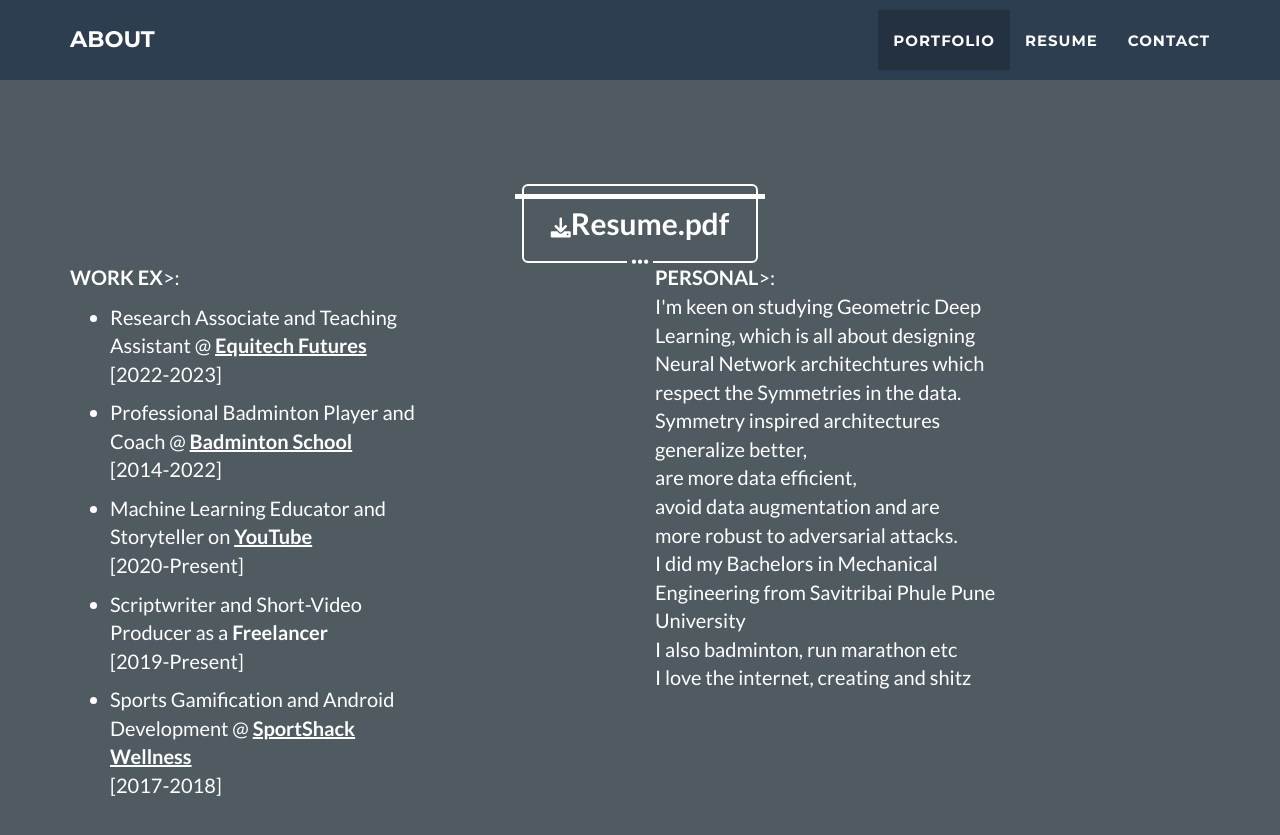
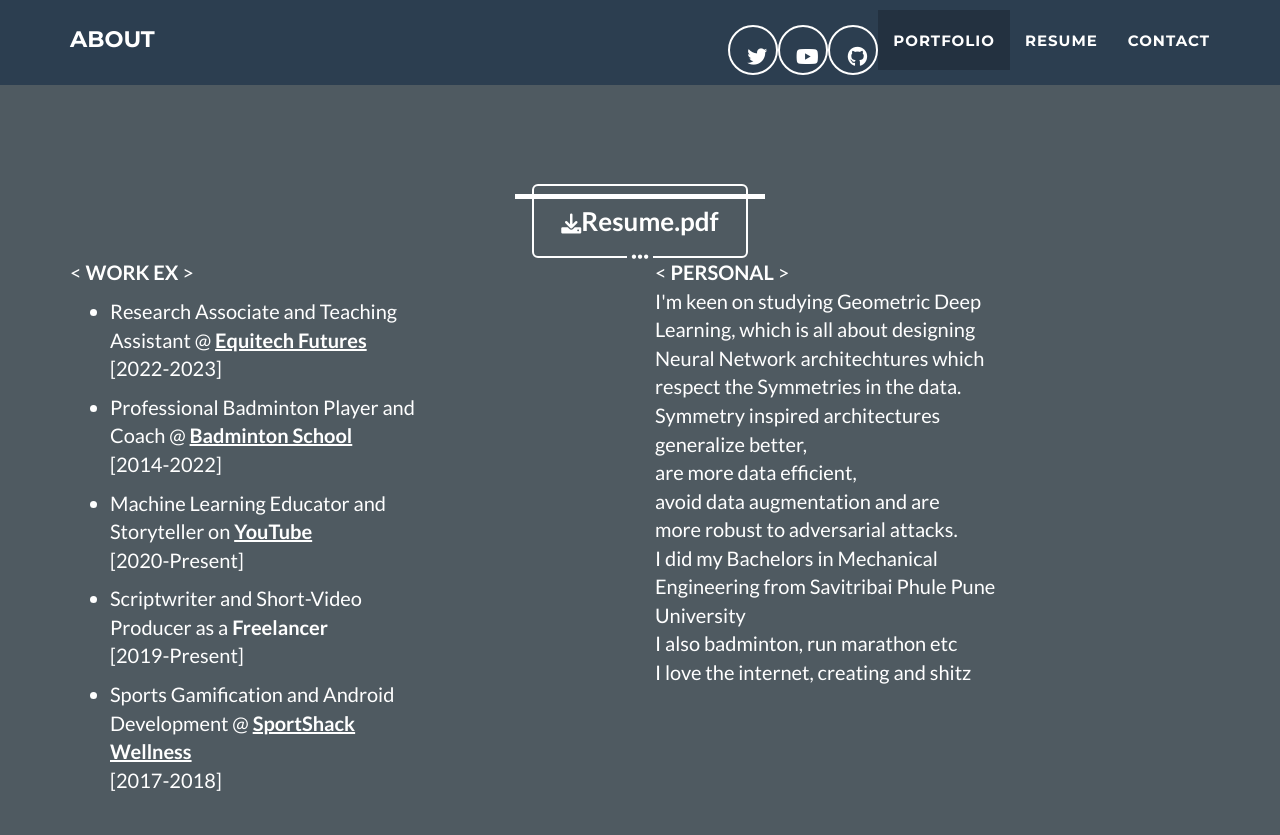
Before and after one commit to kartikchincholikar/kartikchincholikar.github.io, a Jekyll site: the page built from _posts/2014-07-17-Simulations in Statistical Learning Theory.markdown, in a window 1280 px wide and 900 px high, scrolled down 1309 px. Shown: the top 835 px of the window. Built offline with Jekyll 4.4.1, drawn with Linux system fonts in a browser that asks for light colours.

Commit message:
nav bar social and resume formatting

```diff
--- a/_includes/about.html
+++ b/_includes/about.html
@@ -5,7 +5,7 @@
       <div class="col-lg-12 text-center">
         <div class="col-lg-8 col-lg-offset-2 text-center">
           <a href="https://github.com/jeromelachaud/freelancer-theme" class="btn btn-lg btn-outline">
-            <i class="fa fa-download"></i><span style="font-size: 1.5em;"><b>Resume.pdf</b></span>
+            <i class="fa fa-download"></i><span style="font-size: 1.3em;"><b>Resume.pdf</b></span>
           </a>
         </div>
         <hr class="star-light">
@@ -13,7 +13,7 @@
     </div>
     <div class="row">
       <div class="col-lg-4">
-        <p><b>WORK EX</b>>:<br>
+        <p><<b> WORK EX </b>><br>
         <ul style="font-size: 20px;">
           <li style="margin-bottom: 10px;">Research Associate and Teaching Assistant @ <a href="https://www.equitechfutures.com/" target="_blank" style="color:white;"><u><b>Equitech Futures</b></u></a><br>[2022-2023]<br></li>
           <li style="margin-bottom: 10px;">Professional Badminton Player and Coach @ <a href="https://www.youtube.com/@BadmintonSchoolHINDI/featured" target="_blank" style="color:white;"><u><b>Badminton School</b></u></a><br>[2014-2022]<br></li>
@@ -24,7 +24,7 @@
         </p>
       </div>
       <div class="col-lg-4 col-lg-offset-2">
-        <p><b>PERSONAL</b>>:<br>
+        <p><<b> PERSONAL </b>><br>
           I'm keen on studying Geometric Deep Learning, which is all about designing Neural Network architechtures which respect the Symmetries in the data.<br>
 Symmetry inspired architectures generalize better,<br> are more data efficient,<br> avoid data augmentation and are<br> more robust to adversarial attacks.<br>
 I did my Bachelors in Mechanical Engineering from Savitribai Phule Pune University<br>I also badminton, run marathon etc<br>I love the internet, creating and shitz<br></p>
--- a/_includes/nav.html
+++ b/_includes/nav.html
@@ -15,6 +15,14 @@
     <!-- Collect the nav links, forms, and other content for toggling -->
     <div class="collapse navbar-collapse" id="bs-example-navbar-collapse-1">
       <ul class="nav navbar-nav navbar-right">
+
+        {% for network in site.social %}
+        <li>
+          <a href="{{ network.url }}" class="btn-social btn-outline"><i
+              class="fa-brands fa-fw fa-{{ network.title }}"></i></a>
+        </li>
+        {% endfor %}
+
         <li class="hidden">
           <a href="#page-top"></a>
         </li>
```
